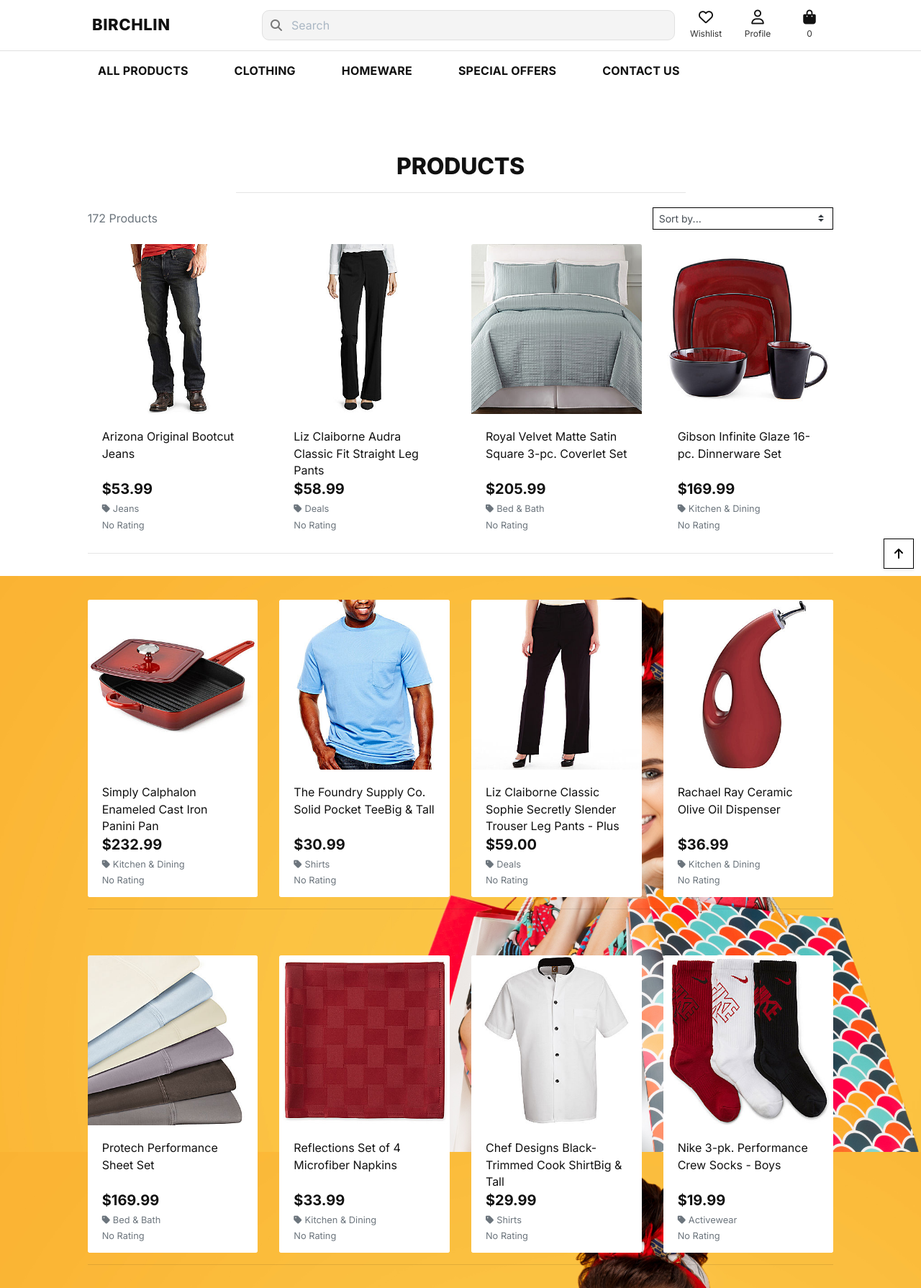
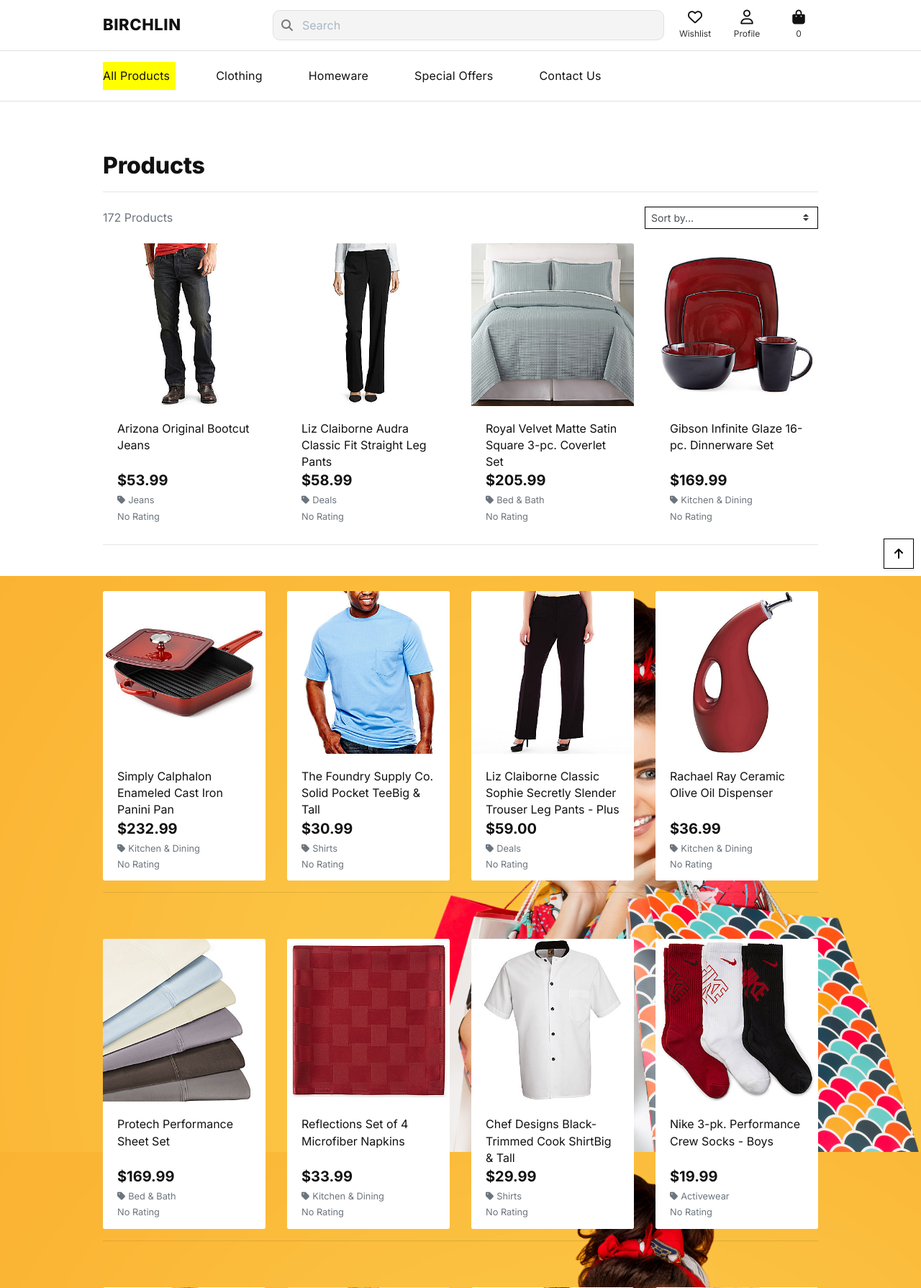
Before and after one commit to jtraveler/project-5-enhanced, a Django app: page /products/ in a window 1280 px wide. Shown: the top 1789 px of the page at 72% size. Run offline with Django 4.2, Linux system fonts and the light colour scheme; data comes from the database, SQL or seed files in the repository; data that the repository does not hold is empty; some libraries are stand-ins or nearby versions.

Commit message:
feat: Cleaned up the header and navigation styling

```diff
--- a/my_special_shop/settings.py
+++ b/my_special_shop/settings.py
@@ -1,5 +1,9 @@
 import os
 from pathlib import Path
+
+if os.path.exists('env.py'):
+    import env
+
 import dj_database_url
 import logging
 
@@ -174,6 +178,7 @@
 STRIPE_PUBLIC_KEY = os.environ.get('STRIPE_PUBLIC_KEY')
 STRIPE_SECRET_KEY = os.environ.get('STRIPE_SECRET_KEY')
 STRIPE_WH_SECRET = os.environ.get('STRIPE_WH_SECRET')
+STRIPE_CURRENCY  = os.environ.get("STRIPE_CURRENCY", "usd")
 FREE_DELIVERY_THRESHOLD = 50
 STANDARD_DELIVERY_PERCENTAGE = 10
 
--- a/products/templates/products/products.html
+++ b/products/templates/products/products.html
@@ -13,18 +13,19 @@
     <div class="overlay"></div>
     <div class="container-fluid">
         <div class="row">
-            <div class="col text-center mt-3">
+            <div class="container">
                 <h2 class="logo-font">Products</h2>
+
                 {% for c in current_categories %}
                     <a class="category-badge text-decoration-none" href="{% url 'products' %}?category={{ c.name }}">
                         <span class="p-2 mt-2 badge badge-white text-black rounded-0 border border-dark">{{ c.friendly_name }}</span>
                     </a>
                 {% endfor %}
-                <hr class="w-50 mb-1">
+                <hr class="mb-1">
             </div>
         </div>
         <div class="row">
-            <div class="product-container col-10 offset-1">
+            <div class="container">
                 <div class="row mt-1 mb-2">
                     <div class="col-12 col-md-6 my-auto order-md-last d-flex justify-content-center justify-content-md-end">
                         <div class="sort-select-wrapper w-50">
--- a/static/base.css
+++ b/static/base.css
@@ -40,7 +40,8 @@
   grid-template-columns: 220px 1fr auto;
   gap: 16px;
   align-items: center;
-  padding: 14px 0;
+  padding-top: 14px;
+  padding-bottom: 14px;
 }
 
 /* Brand text – heavy, uppercase, subtle tracking */
@@ -111,14 +112,17 @@
 /* Divider between row 1 and row 2 */
 .header-divider {
   border-bottom: 1px solid #e0e0e0;
+
 }
 
 /* Nav row: left align your include's nav items */
-.nav-row { padding: 8px 0; }
+.nav-row {
+  padding-top: 15px;
+  padding-bottom: 15px;
+}
 #main-nav .navbar-nav { justify-content: flex-start !important; }
 #main-nav .nav-link {
   color: #111 !important;
-  font-weight: 600;
   letter-spacing: .2px;
 }
 #main-nav .nav-link:hover,
@@ -147,8 +151,11 @@
   width: 1.5rem;
 }
 
-.logo-font {
-  text-transform: uppercase;
+
+
+.navbar-nav .nav-item:first-child a {
+  background-color: yellow;
+  padding-left: 0;
 }
 
 .main-logo-link {
--- a/templates/base.html
+++ b/templates/base.html
@@ -111,7 +111,7 @@
         </div>
       </nav>
     </div>
-
+    <div class="header-divider"></div>
   </header>
 
 
--- a/templates/includes/main-nav.html
+++ b/templates/includes/main-nav.html
@@ -1,7 +1,7 @@
 <div class="collapse navbar-collapse" id="main-nav">
     <ul class="navbar-nav w-auto">
         <li class="nav-item dropdown">
-            <a class="logo-font font-weight-bold nav-link text-black mr-5" href="#" id="all-products-link" data-toggle="dropdown" aria-haspopup="true" aria-expanded="false">
+            <a class="logo-font nav-link text-black mr-5" href="#" id="all-products-link" data-toggle="dropdown" aria-haspopup="true" aria-expanded="false">
                 All Products
             </a>
             <div class="dropdown-menu border-0" aria-labelledby="all-products-link">
@@ -13,7 +13,7 @@
         </li>
 
         <li class="nav-item dropdown">
-            <a class="logo-font font-weight-bold nav-link text-black mr-5" href="#" id="clothing-link" data-toggle="dropdown" aria-haspopup="true" aria-expanded="false">
+            <a class="logo-font nav-link text-black mr-5" href="#" id="clothing-link" data-toggle="dropdown" aria-haspopup="true" aria-expanded="false">
                 Clothing
             </a>
             <div class="dropdown-menu border-0" aria-labelledby="clothing-link">
@@ -25,7 +25,7 @@
         </li>
 
         <li class="nav-item dropdown">
-            <a class="logo-font font-weight-bold nav-link text-black mr-5" href="#" id="homeware-link" data-toggle="dropdown" aria-haspopup="true" aria-expanded="false">
+            <a class="logo-font nav-link text-black mr-5" href="#" id="homeware-link" data-toggle="dropdown" aria-haspopup="true" aria-expanded="false">
                 Homeware
             </a>
             <div class="dropdown-menu border-0" aria-labelledby="homeware-link">
@@ -36,7 +36,7 @@
         </li>
 
         <li class="nav-item dropdown">
-            <a class="logo-font font-weight-bold nav-link text-black mr-5" href="#" id="specials-link" data-toggle="dropdown" aria-haspopup="true" aria-expanded="false">
+            <a class="logo-font nav-link text-black mr-5" href="#" id="specials-link" data-toggle="dropdown" aria-haspopup="true" aria-expanded="false">
                 Special Offers
             </a>
             <div class="dropdown-menu border-0" aria-labelledby="specials-link">
@@ -48,7 +48,7 @@
         </li>
         <li class="nav-item">
 
-        <a href="{% url 'contact' %}" class="logo-font font-weight-bold nav-link text-black">Contact Us</a>
+        <a href="{% url 'contact' %}" class="logo-font nav-link text-black">Contact Us</a>
         </li>
     </ul>
 </div>
```
Also changed, not shown: requirements.txt (+15 -22 lines), 2 other files.
